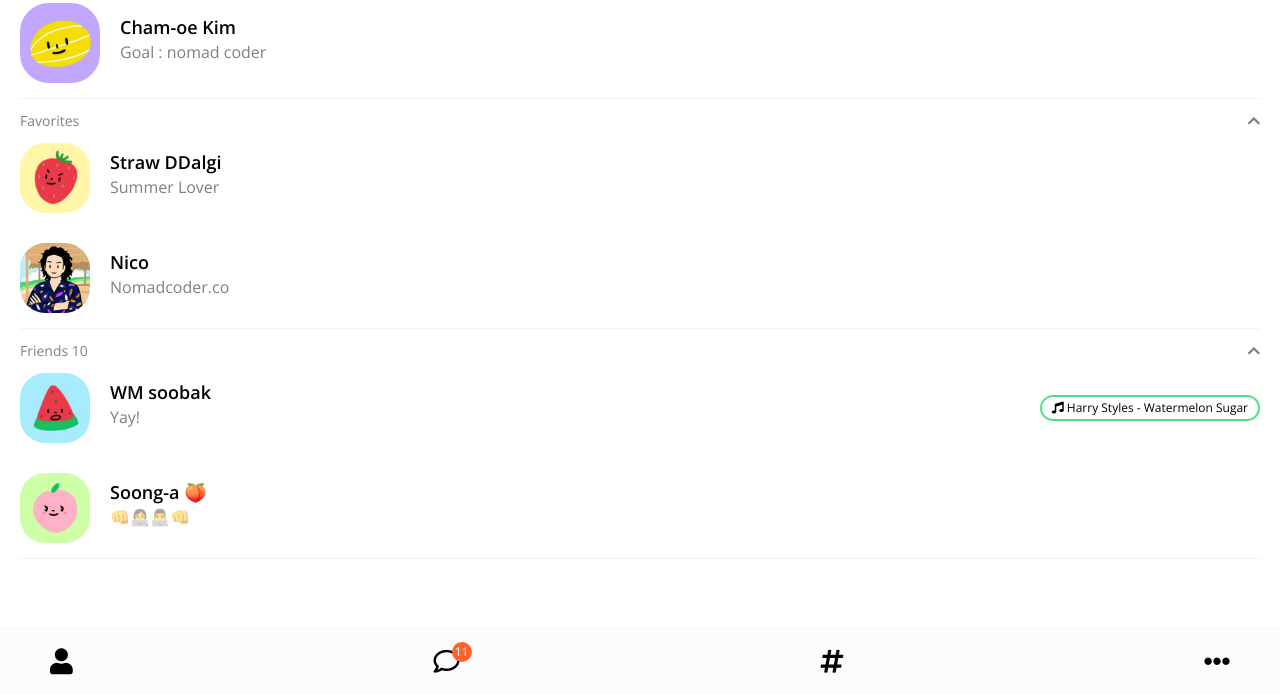
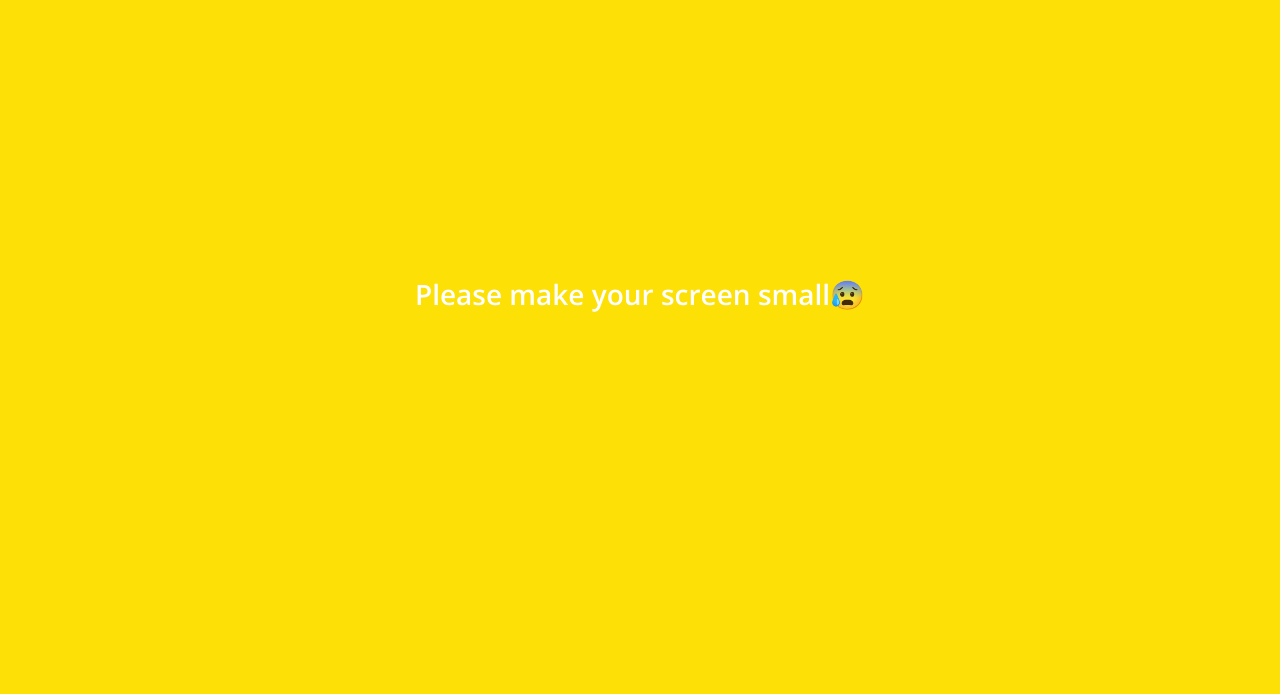
Before and after one commit to daseulgit/kokoa-clone-2020, a plain HTML site: page friends.html in a window 1280 px wide. Shown: the part 106-800 px from the top of the page. Drawn offline with nearby package versions, Linux system fonts and the light colour scheme.

Commit message:
mobile query

```diff
--- /dev/null
+++ b/css/mobile.css
@@ -0,0 +1,25 @@
+.bigScreen {
+  position: absolute;
+  width: 100%;
+  height: 100%;
+  top: 0;
+  left: 0;
+  background-color: #fce006;
+  display: flex;
+  justify-content: center;
+  align-items: center;
+  font-weight: 600;
+  color: white;
+  font-size: 28px;
+  text-align: center;
+  line-height: 1.5;
+  padding: 0px 20px;
+  display: none;
+  z-index: 4;
+}
+
+@media screen and (min-width: 550px) {
+  .bigScreen {
+    display: flex;
+  }
+}
--- a/css/style.css
+++ b/css/style.css
@@ -9,6 +9,7 @@
 @import "entertainment.css";
 @import "setting.css";
 @import "chat.css";
+@import "mobile.css";
 
 * {
   box-sizing: border-box;
--- a/friends.html
+++ b/friends.html
@@ -154,8 +154,8 @@
           </li>
           <li class="nav__list-item">
             <a href="index.html" class="nav__list-link">
-              <div class="nav__badge">11</div>
-              <i class="far fa-comment"></i>
+              <div class="nav__badge">4</div>
+              <i class="fas fa-comment"></i>
             </a>
           </li>
           <li class="nav__list-item">
@@ -170,5 +170,8 @@
           </li>
         </ul>
       </nav>
+      <div class="bigScreen">
+        <span class="bigScreen__text">Please make your screen small😰</span>
+      </div>
   </body>
 </html>
```
Also changed, not shown: entertainment.html (+5 -2 lines), index.html (+4 -1 lines), more.html (+5 -2 lines), setting.html (+5 -2 lines).
